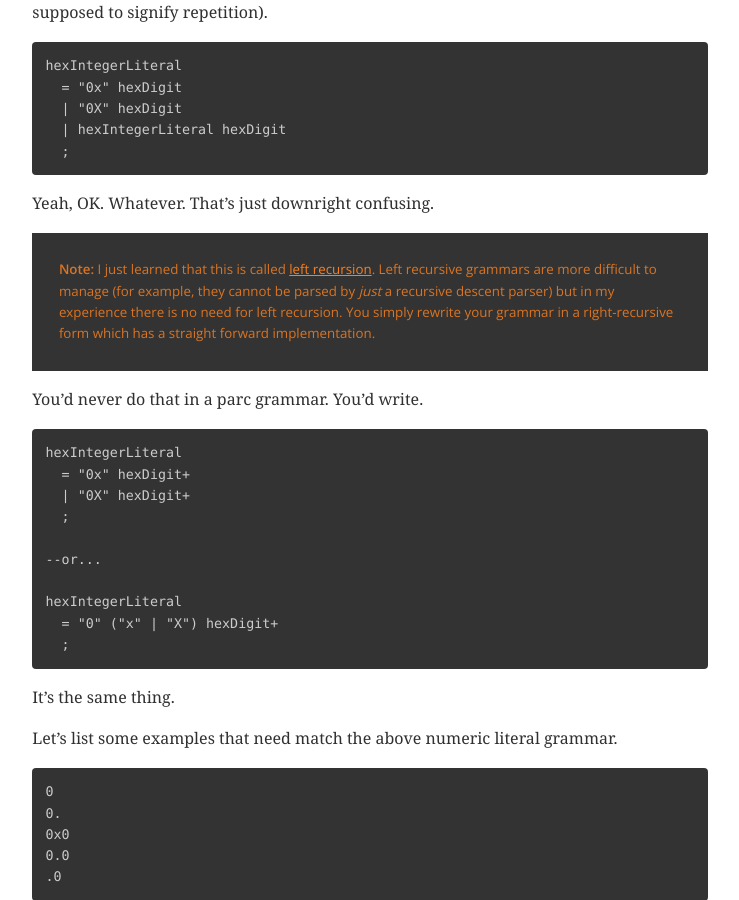
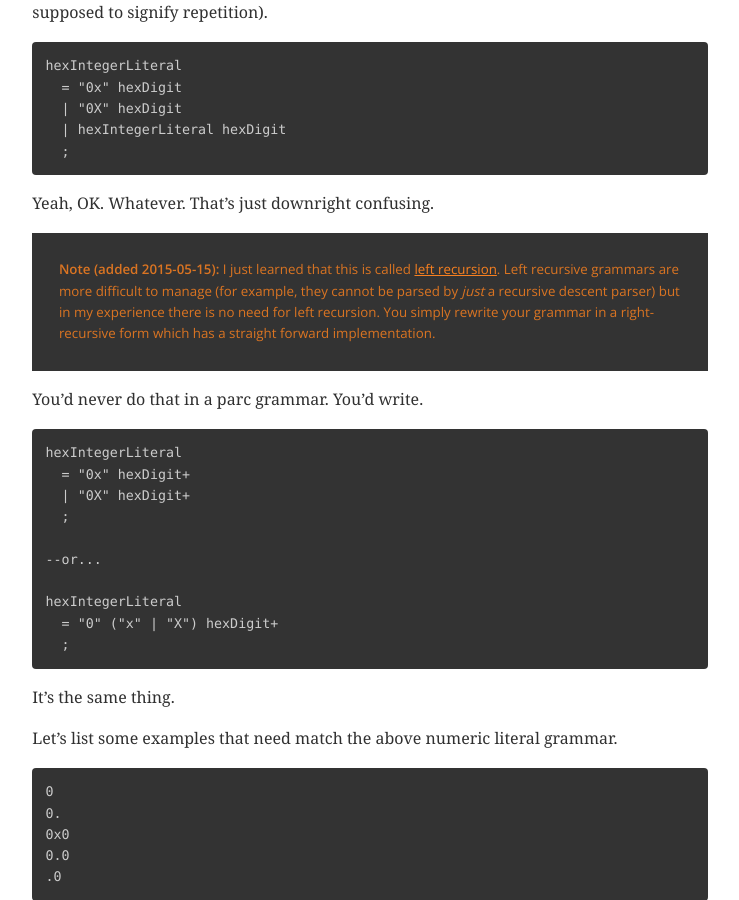
Before and after one commit to leidegre/leidegre.github.com, a Jekyll site: the page built from index.md, in a window 1280 px wide and 900 px high, scrolled down 3364 px. Shown: the whole window, without its empty margins (78-817 px from the left). Built offline with Jekyll 4.4.1, drawn with Linux system fonts in a browser that asks for light colours; nearby versions of some CDN libraries; comment, search, counter and statistics services are not loaded.

Commit message:
Added timestamp for additional notes

```diff
--- a/_posts/2015-05-03-dfa-construction.md
+++ b/_posts/2015-05-03-dfa-construction.md
@@ -90,7 +90,7 @@ The `hexIntegerLiteral` definition is also a nonsensical recursive mess (it's ei
 
 Yeah, OK. Whatever. That's just downright confusing.
 
-> **Note:** I just learned that this is called [left recursion](http://en.wikipedia.org/wiki/Left_recursion). Left recursive grammars are more difficult to manage (for example, they cannot be parsed by *just* a recursive descent parser) but in my experience there is no need for left recursion. You simply rewrite your grammar in a right-recursive form which has a straight forward implementation.
+> **Note (added 2015-05-15):** I just learned that this is called [left recursion](http://en.wikipedia.org/wiki/Left_recursion). Left recursive grammars are more difficult to manage (for example, they cannot be parsed by *just* a recursive descent parser) but in my experience there is no need for left recursion. You simply rewrite your grammar in a right-recursive form which has a straight forward implementation.
 
 You'd never do that in a parc grammar. You'd write.
 
```
